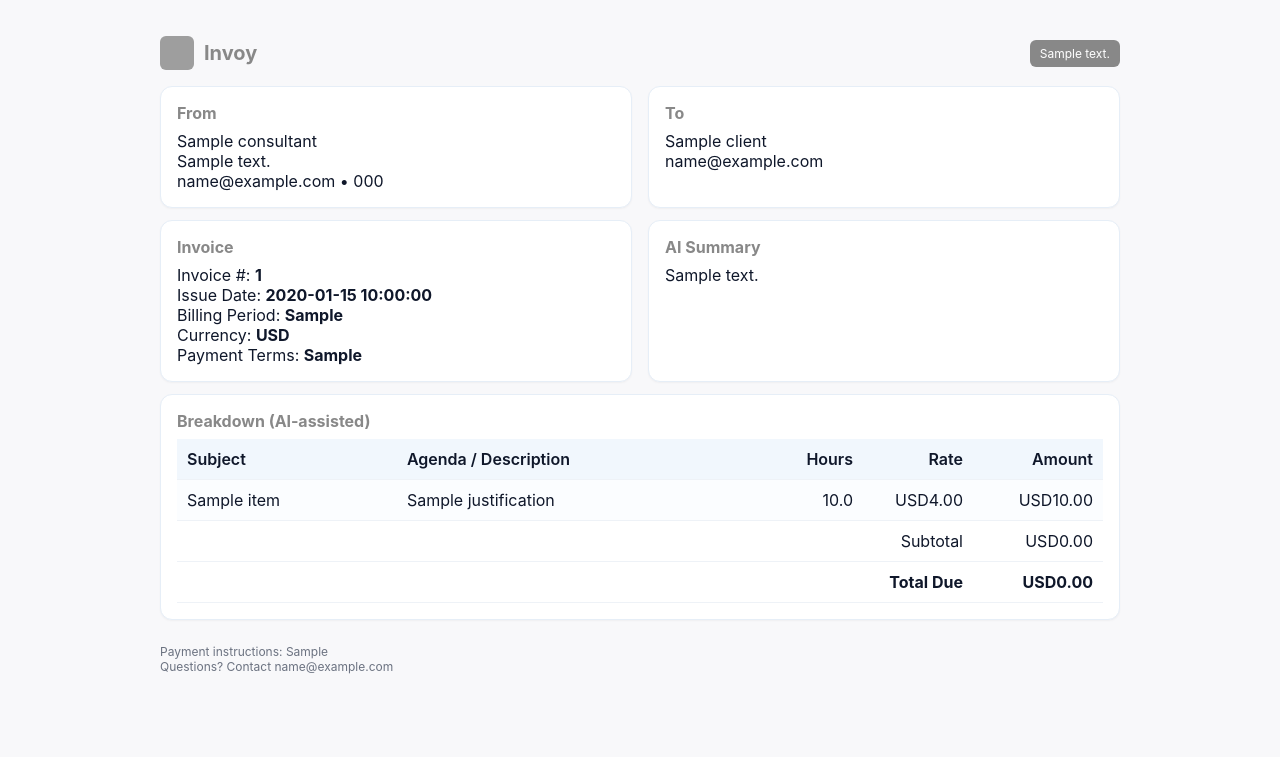
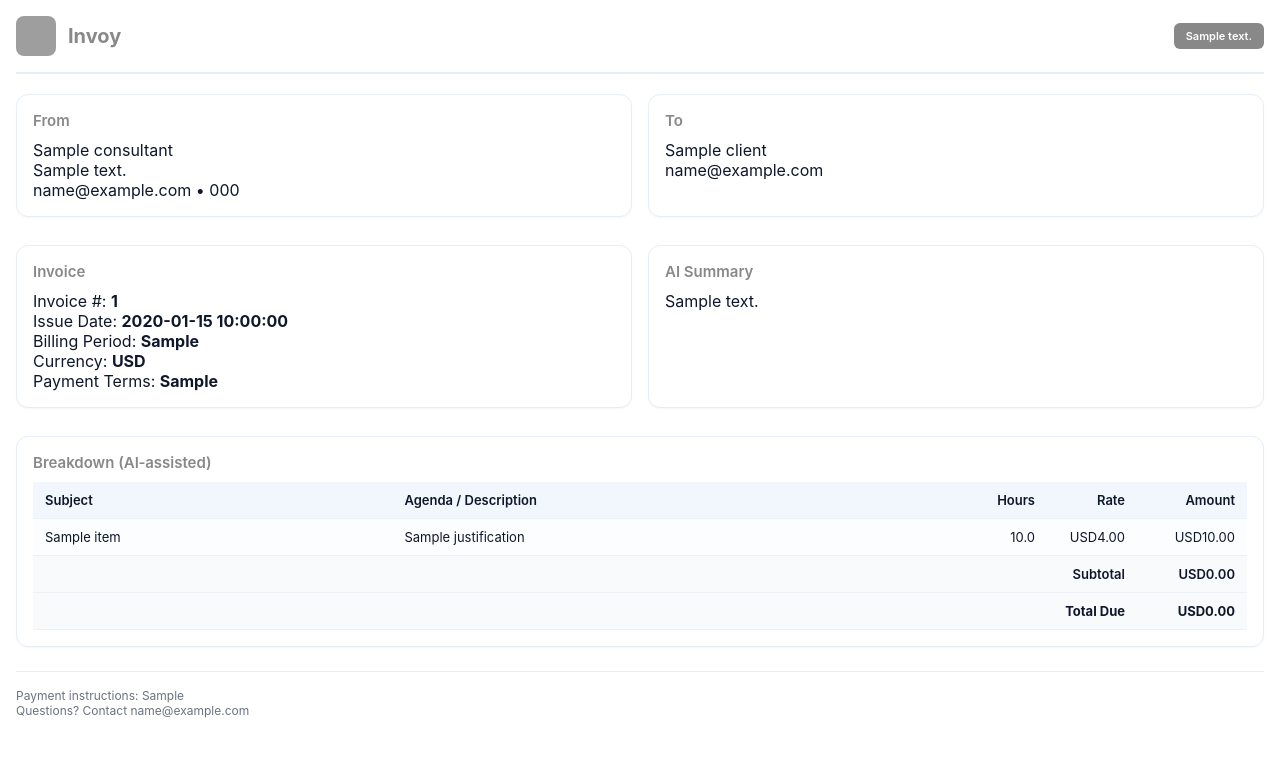
Before and after one commit to mh-mubashir/invoy, a Python web app: template templates/invoice_ai.html.j2 in a window 1280 px wide. Shown: the top 757 px of the page. Run offline with Jinja, Linux system fonts and the light colour scheme; the template is opened without the code that fills it: most values are stand-ins (such as "Sample title", 1, 10 or a date in 2020); grey boxes are pictures that could not be loaded.

Commit message:
implementation with invoice preview chatbot functionality and the llm generation for the invoices

```diff
--- a/backend/app.py
+++ b/backend/app.py
@@ -59,6 +59,9 @@ async def finalize(req: FinalizeRequest):
     return out
 
 # Mount static files AFTER API routes so they don't intercept API calls
+# Serve project assets folder for logo (use different path to avoid conflict with Vite /assets)
+app.mount('/static', StaticFiles(directory=str(Path(__file__).resolve().parents[1] / 'assets')), name='static')
+
 # Serve output folder for invoice previews
 app.mount('/invoices', StaticFiles(directory=str(Path(__file__).resolve().parents[1] / 'output')), name='invoices')
 
--- a/templates/invoice_ai.html.j2
+++ b/templates/invoice_ai.html.j2
@@ -6,30 +6,31 @@
   <title>Invoice {{ invoice.invoiceId }}</title>
   <style>
     :root { --primary: {{ branding.primaryColor }}; --accent: {{ branding.accentColor }}; --muted: #6b7280; }
-    body { font-family: Inter, -apple-system, Segoe UI, Roboto, Helvetica, Arial, sans-serif; color: #0f172a; margin: 0; background: #f8f8fa; }
-    .container { max-width: 960px; margin: 36px auto; padding: 0 24px; }
-    header { display: flex; justify-content: space-between; align-items: center; margin-bottom: 16px; }
-    .brand { display: flex; gap: 10px; align-items: center; }
-    .brand img { width: 34px; height: 34px; border-radius: 6px; object-fit: cover; }
+    * { box-sizing: border-box; }
+    body { font-family: Inter, -apple-system, Segoe UI, Roboto, Helvetica, Arial, sans-serif; color: #0f172a; margin: 0; background: #ffffff; padding: 16px; }
+    .container { max-width: 100%; margin: 0 auto; }
+    header { display: flex; justify-content: space-between; align-items: center; margin-bottom: 20px; padding-bottom: 16px; border-bottom: 2px solid #e6eef7; }
+    .brand { display: flex; gap: 12px; align-items: center; }
+    .brand img { width: 40px; height: 40px; border-radius: 8px; object-fit: cover; }
     .title { font-weight: 700; font-size: 20px; color: var(--primary); }
-    .badge { font-size: 12px; color: white; background: var(--primary); padding: 6px 10px; border-radius: 6px; }
-    .card { background: #fff; border: 1px solid #e6eef7; border-radius: 12px; padding: 16px; box-shadow: 0 1px 2px rgba(2,6,23,0.04); }
+    .badge { font-size: 11px; color: white; background: var(--primary); padding: 6px 12px; border-radius: 6px; font-weight: 600; }
+    .card { background: #fff; border: 1px solid #e6eef7; border-radius: 12px; padding: 16px; margin-bottom: 16px; box-shadow: 0 1px 2px rgba(2,6,23,0.04); }
     .grid { display: grid; grid-template-columns: 1fr 1fr; gap: 16px; }
-    h2 { margin: 0 0 8px; font-size: 16px; color: var(--primary); }
-    table { width: 100%; border-collapse: collapse; margin-top: 8px; }
-    th, td { text-align: left; padding: 10px; border-bottom: 1px solid #eef2f7; vertical-align: top; }
-    th { background: #f1f7fd; font-weight: 600; }
+    h2 { margin: 0 0 10px; font-size: 15px; color: var(--primary); font-weight: 600; }
+    table { width: 100%; border-collapse: collapse; margin-top: 8px; font-size: 13px; }
+    th, td { text-align: left; padding: 10px 12px; border-bottom: 1px solid #eef2f7; vertical-align: top; }
+    th { background: #f1f7fd; font-weight: 600; position: sticky; top: 0; }
     tbody tr:nth-child(odd) { background: #fbfdff; }
+    tfoot td { font-weight: 600; background: #f8fafc; }
     .right { text-align: right; }
-    .footer { margin-top: 24px; font-size: 12px; color: var(--muted); }
+    .footer { margin-top: 24px; padding-top: 16px; border-top: 1px solid #e6eef7; font-size: 12px; color: var(--muted); }
   </style>
 </head>
 <body>
   <div class="container">
     <header>
       <div class="brand">
-        {% set _logo = branding.get('logoUrl') or 'https://media.giphy.com/media/3oEjI6SIIHBdRxXI40/giphy.gif' %}
-        <img src="{{ _logo }}" alt="Invoy logo" />
+        <img src="/static/logo.png" alt="Invoy logo" onerror="this.src='https://via.placeholder.com/40'" />
         <div class="title">Invoy</div>
       </div>
       <div class="badge">{{ branding.badgeText }}</div>
--- a/web/src/App.tsx
+++ b/web/src/App.tsx
@@ -383,7 +383,7 @@ export default function App() {
           </div>
 
           {/* Right: invoice preview panel */}
-          <aside className="w-[420px] bg-white dark:bg-slate-900 border border-slate-200 dark:border-slate-800 rounded-2xl shadow-lg flex-shrink-0 overflow-hidden flex flex-col">
+          <aside className="w-[540px] bg-white dark:bg-slate-900 border border-slate-200 dark:border-slate-800 rounded-2xl shadow-lg flex-shrink-0 overflow-hidden flex flex-col">
             <div className="px-6 py-5 border-b border-slate-200 dark:border-slate-800">
               <div className="text-slate-900 dark:text-slate-100 font-semibold text-lg">Invoice Preview</div>
               <div className="text-xs text-slate-500 dark:text-slate-400 mt-1">Live preview of generated invoice</div>
```
Also changed, not shown: output/AI-Acme-Corp.html (+15 -14 lines).
